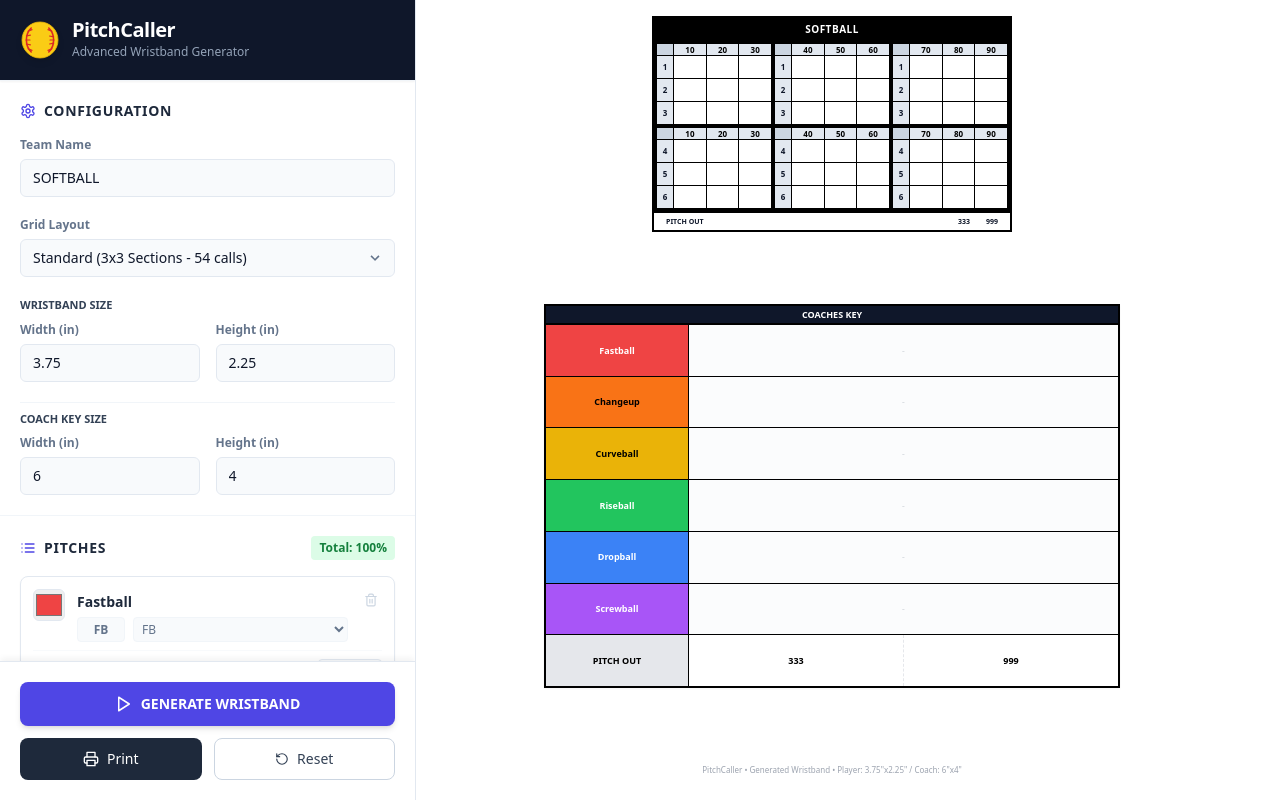
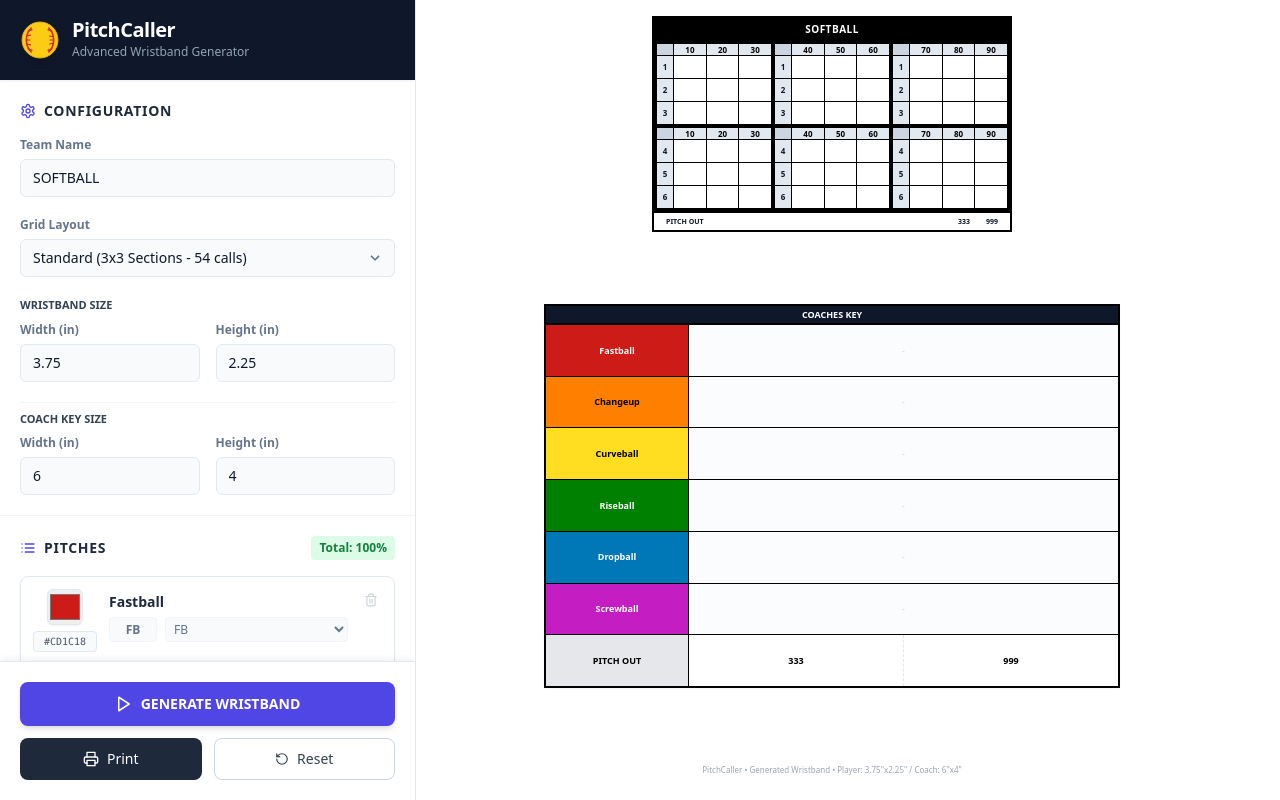
Before and after one commit to mikecorliss/pitchcaller, a React (Vite) app: page / in a window 1280 px wide. Built offline with nearby package versions, Linux system fonts and the light colour scheme.

Commit message:
feat: Improve pitch color selection and display
Introduces a text input for hex color codes alongside the color picker, allowing for precise color entry. Updates default colors to be more distinct and visually appealing.

```diff
--- a/components/Controls.tsx
+++ b/components/Controls.tsx
@@ -196,13 +196,21 @@ export const Controls: React.FC<ControlsProps> = ({
             {pitches.map((pitch) => (
               <div key={pitch.id} className="bg-white p-3 rounded-lg border border-slate-200 shadow-sm hover:shadow-md transition-shadow group">
                 <div className="flex items-start gap-3 mb-2">
-                  <div className="relative">
+                  <div className="flex flex-col items-center gap-1.5">
                      <input
                         type="color"
                         value={pitch.color}
                         onChange={(e) => handleUpdatePitch(pitch.id, 'color', e.target.value)}
-                        className="w-8 h-8 rounded-md cursor-pointer border border-slate-200 p-0 overflow-hidden"
-                        title="Change Color"
+                        className="w-9 h-9 rounded-md cursor-pointer border border-slate-200 p-0 overflow-hidden shadow-sm"
+                        title="Pick Color"
+                      />
+                      <input
+                        type="text"
+                        value={pitch.color}
+                        onChange={(e) => handleUpdatePitch(pitch.id, 'color', e.target.value)}
+                        className="w-16 text-[10px] font-mono text-center bg-slate-50 border border-slate-200 rounded px-1 py-0.5 text-slate-600 uppercase focus:border-indigo-500 focus:ring-1 focus:ring-indigo-500 outline-none"
+                        maxLength={7}
+                        placeholder="#000000"
                       />
                   </div>
                   <div className="flex-1 min-w-0">
--- a/constants.ts
+++ b/constants.ts
@@ -1,23 +1,23 @@
 import { PitchType, PitchDefinition } from './types';
 
 export const COLORS = [
-  '#ef4444', // Red
-  '#f97316', // Orange
-  '#eab308', // Yellow
-  '#22c55e', // Green
-  '#3b82f6', // Blue
-  '#a855f7', // Purple
-  '#ec4899', // Pink
+  '#cd1c18', // Red
+  '#FF8000', // Orange
+  '#ffde21', // Yellow
+  '#008000', // Green
+  '#0077b6', // Blue
+  '#c41dc2', // Purple
+  '#FFA6C9', // Pink
   '#64748b', // Slate
 ];
 
 export const DEFAULT_PITCHES: PitchDefinition[] = [
-  { id: 'p1', type: PitchType.FASTBALL, name: 'Fastball', color: '#ef4444', abbreviation: 'FB', percentage: 35 },
-  { id: 'p2', type: PitchType.CHANGEUP, name: 'Changeup', color: '#f97316', abbreviation: 'CH', percentage: 20 },
-  { id: 'p3', type: PitchType.CURVEBALL, name: 'Curveball', color: '#eab308', abbreviation: 'CU', percentage: 15 },
-  { id: 'p4', type: PitchType.RISEBALL, name: 'Riseball', color: '#22c55e', abbreviation: 'RI', percentage: 10 },
-  { id: 'p5', type: PitchType.DROPBALL, name: 'Dropball', color: '#3b82f6', abbreviation: 'DR', percentage: 10 },
-  { id: 'p6', type: PitchType.SCREWBALL, name: 'Screwball', color: '#a855f7', abbreviation: 'SC', percentage: 10 },
+  { id: 'p1', type: PitchType.FASTBALL, name: 'Fastball', color: '#cd1c18', abbreviation: 'FB', percentage: 35 },
+  { id: 'p2', type: PitchType.CHANGEUP, name: 'Changeup', color: '#FF8000', abbreviation: 'CH', percentage: 20 },
+  { id: 'p3', type: PitchType.CURVEBALL, name: 'Curveball', color: '#ffde21', abbreviation: 'CU', percentage: 15 },
+  { id: 'p4', type: PitchType.RISEBALL, name: 'Riseball', color: '#008000', abbreviation: 'RI', percentage: 10 },
+  { id: 'p5', type: PitchType.DROPBALL, name: 'Dropball', color: '#0077b6', abbreviation: 'DR', percentage: 10 },
+  { id: 'p6', type: PitchType.SCREWBALL, name: 'Screwball', color: '#c41dc2', abbreviation: 'SC', percentage: 10 },
 ];
 
 // 6 sections in a 3x2 layout
```
